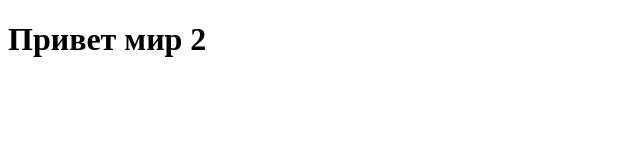
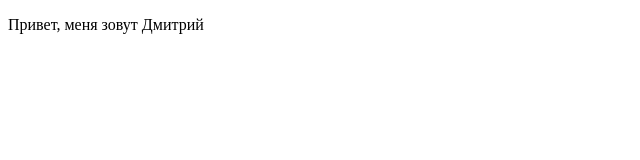
Before and after one commit to sradiantx/shop, a plain HTML site: page index.html in a window 1280 px wide. Shown: the whole page, without its empty margins (0-640 px from the left). Drawn offline with Linux system fonts and the light colour scheme.

Commit message:
Update index.html

```diff
--- a/index.html
+++ b/index.html
@@ -4,6 +4,9 @@
     <title>Магазин</title>
   </head>
   <body>
-    <h1>Привет мир 2</h1>
+   <div>
+     <p>Привет, меня зовут Дмитрий
+   </div>
+    </p>
   </body>
 </html>
```
